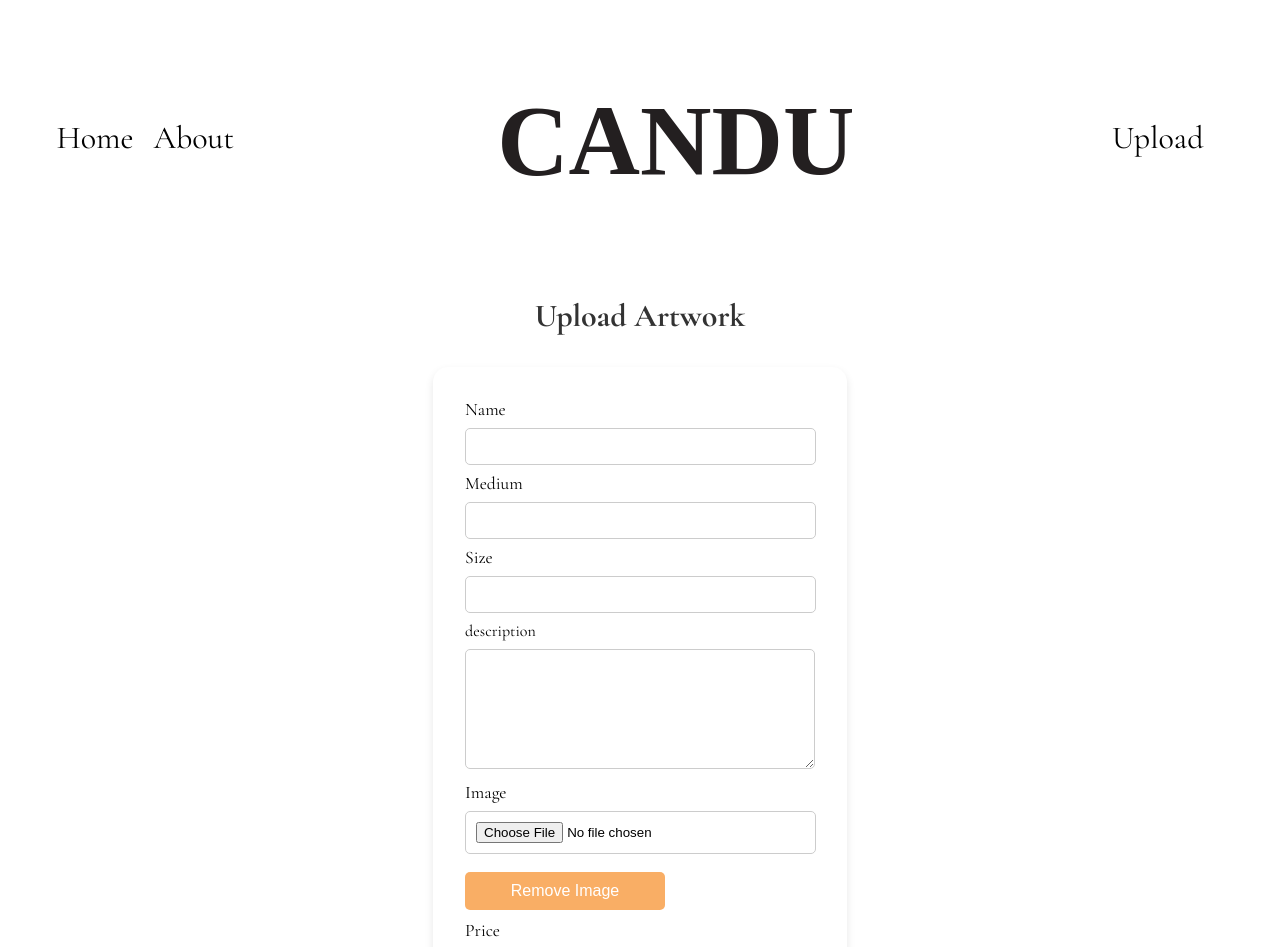
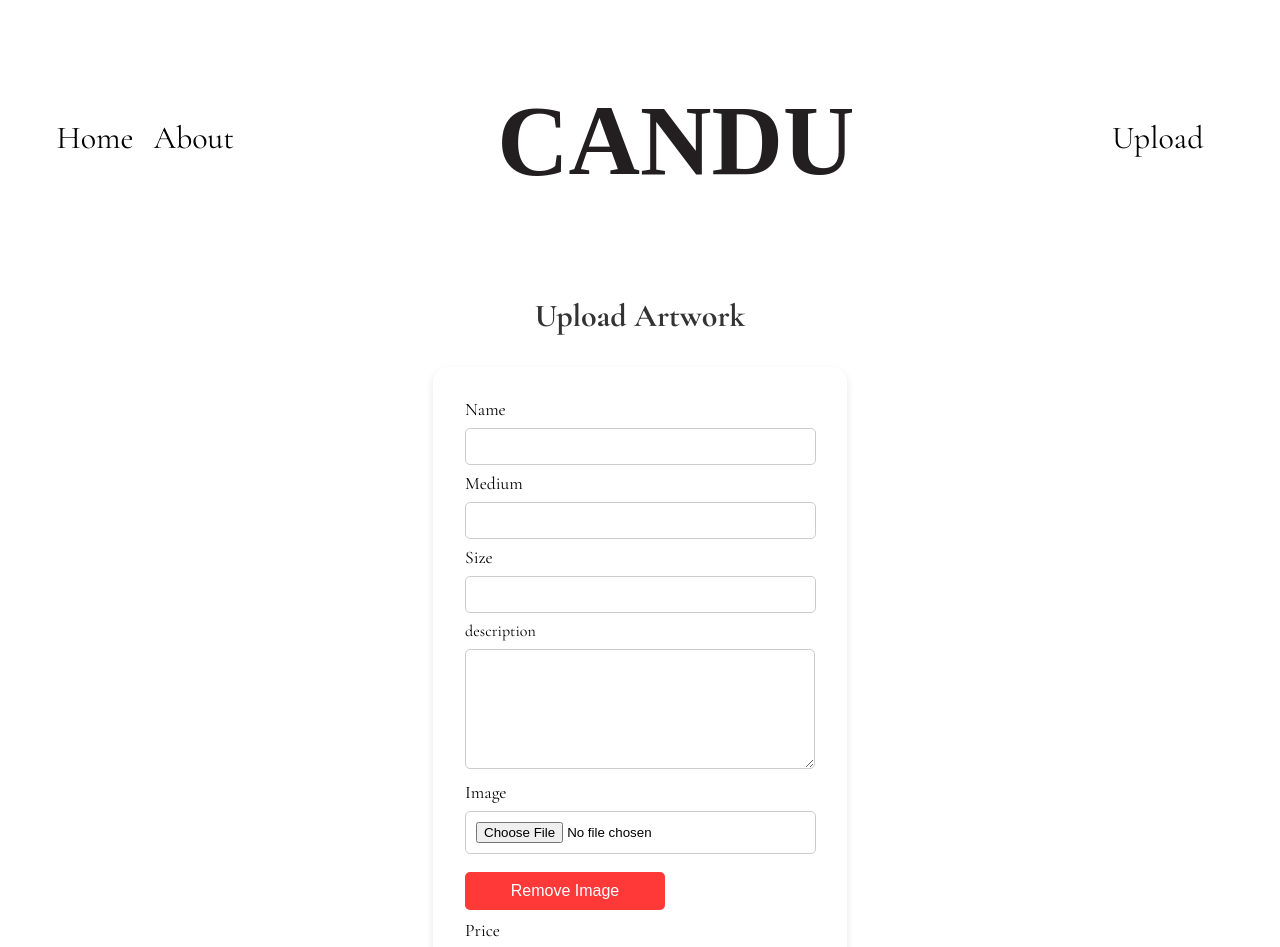
Before and after one commit to MoSamani/charity-artgallery, a React (Create React App) app in the folder frontend/: page /upload in a window 1280 px wide. Shown: the top 947 px of the page. Built offline with nearby package versions, Linux system fonts and the light colour scheme; sample sign-in values are in the browser's storage.

Commit message:
Fixed bug

```diff
--- a/frontend/src/pages/upload/Upload.css
+++ b/frontend/src/pages/upload/Upload.css
@@ -25,7 +25,7 @@ input {
 }
 
 .button-removeimage {
-  background-color: #f9ae65;
+  background-color: #ff0000c7;
   color: white;
   padding: 10px;
   border: none;
--- a/frontend/src/pages/user/User.jsx
+++ b/frontend/src/pages/user/User.jsx
@@ -324,7 +324,7 @@ function User() {
               </button>
               <DeleteButton />
             </form>
-            <div className="profile-bottom">
+            {/* <div className="profile-bottom">
               <button
                 type="button"
                 onClick={() => {
@@ -334,7 +334,7 @@ function User() {
               >
                 {'back'}
               </button>
-            </div>
+            </div> */}
           </Tab>
         </Tabs>
         {/* <button
```
